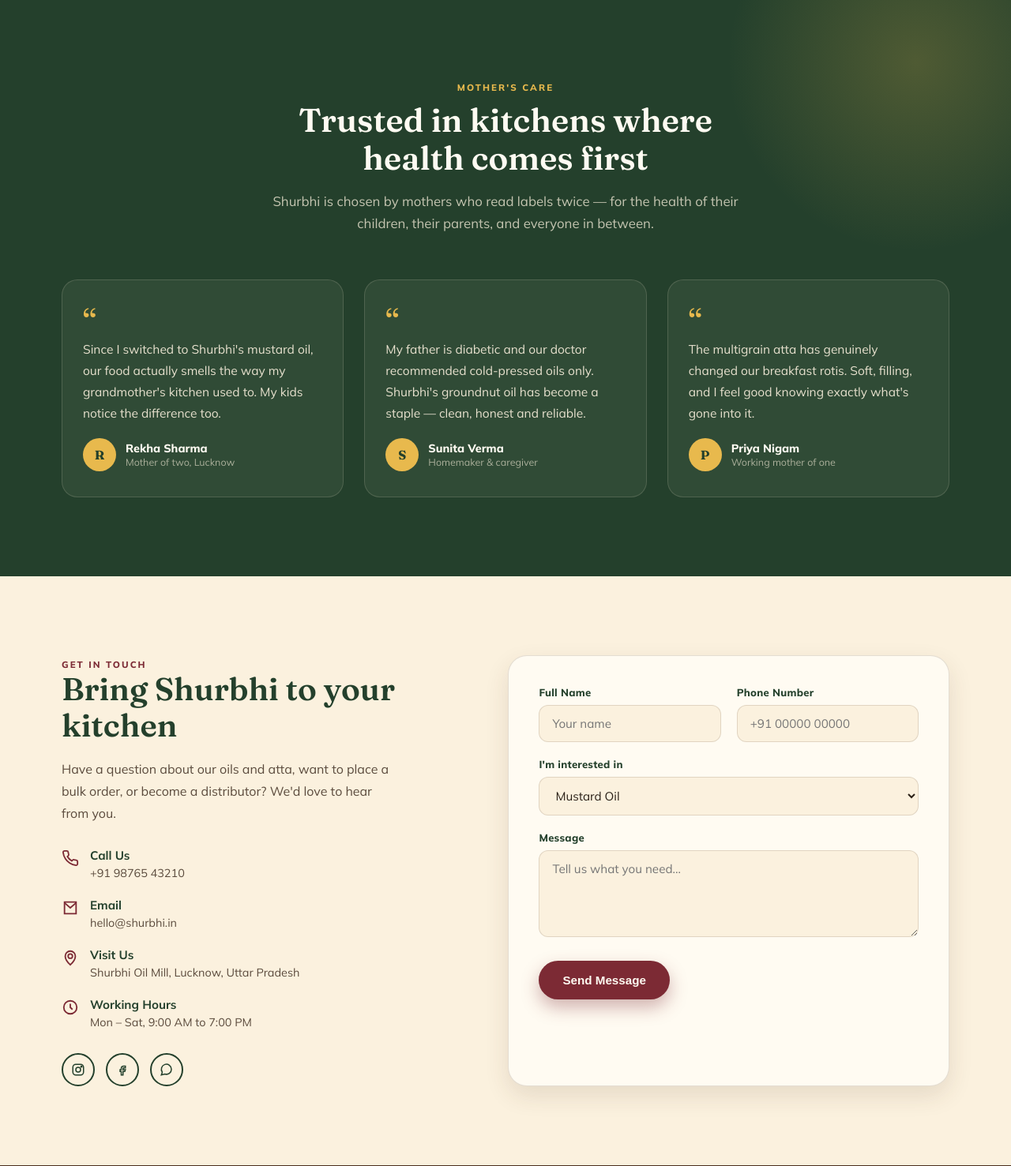
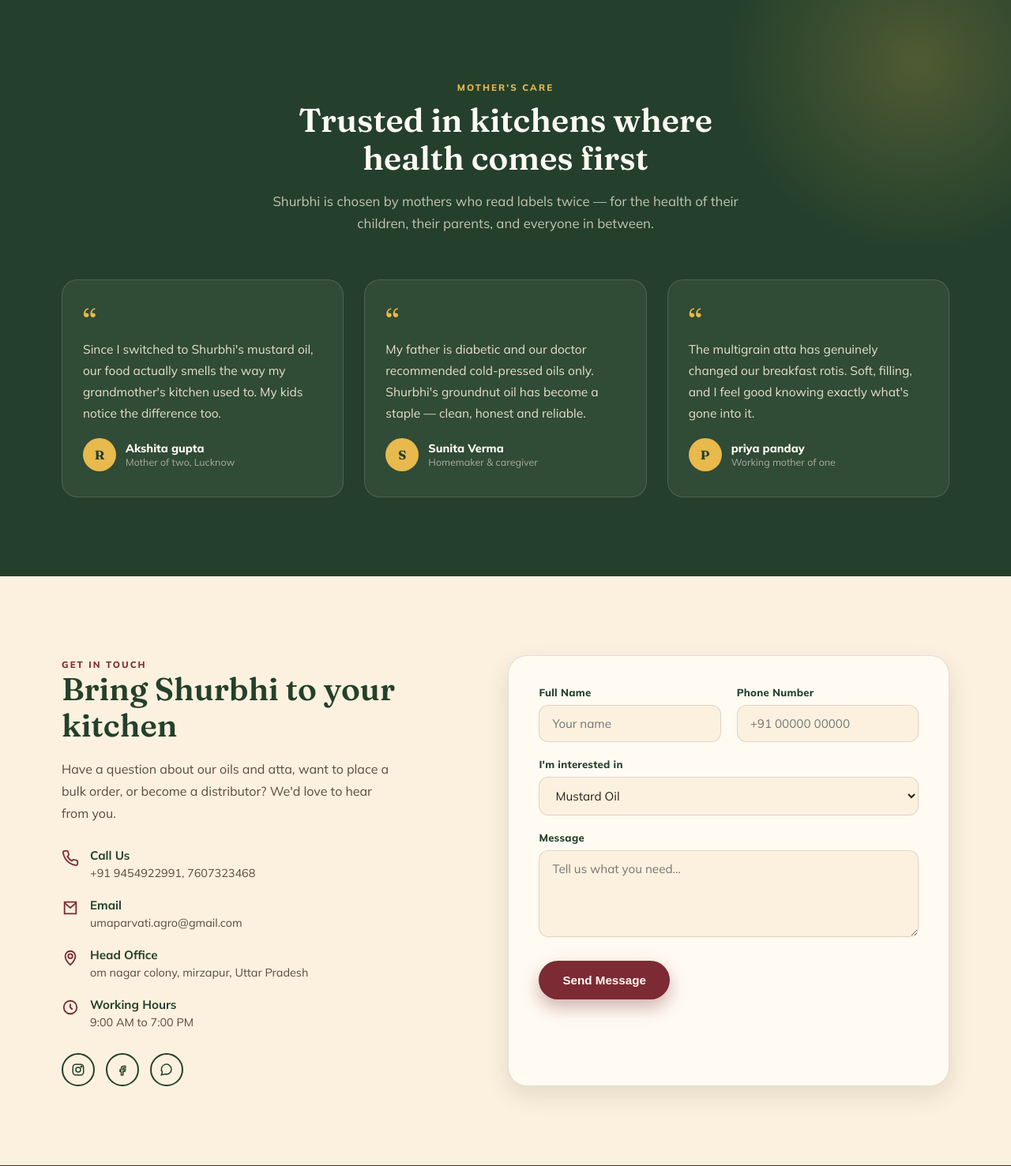
Before and after one commit to AmanGUPTA-bit/oil_farm, a Django app: template my_site/e_commerce/templates/index.html in a window 1280 px wide. Shown: the part 3616-5093 px from the top of the page at 79% size. Run offline with Django 5.2, Linux system fonts and the light colour scheme; the template is opened without the code that fills it, so the values that code supplies are empty.

Commit message:
change in html

```diff
--- a/my_site/e_commerce/templates/index.html
+++ b/my_site/e_commerce/templates/index.html
@@ -361,7 +361,7 @@
         <p class="body">Since I switched to Shurbhi's mustard oil, our food actually smells the way my grandmother's kitchen used to. My kids notice the difference too.</p>
         <div class="who">
           <div class="who-avatar">R</div>
-          <div><div class="who-name">Rekha Sharma</div><div class="who-role">Mother of two, Lucknow</div></div>
+          <div><div class="who-name">Akshita gupta</div><div class="who-role">Mother of two, Lucknow</div></div>
         </div>
       </div>
       <div class="testimonial">
@@ -377,7 +377,7 @@
         <p class="body">The multigrain atta has genuinely changed our breakfast rotis. Soft, filling, and I feel good knowing exactly what's gone into it.</p>
         <div class="who">
           <div class="who-avatar">P</div>
-          <div><div class="who-name">Priya Nigam</div><div class="who-role">Working mother of one</div></div>
+          <div><div class="who-name">priya panday</div><div class="who-role">Working mother of one</div></div>
         </div>
       </div>
     </div>
@@ -394,19 +394,19 @@
 
       <div class="info-line">
         <svg viewBox="0 0 24 24" fill="none" stroke="currentColor" stroke-width="2"><path d="M22 16.9v3a2 2 0 0 1-2.2 2 19.8 19.8 0 0 1-8.6-3.1 19.5 19.5 0 0 1-6-6A19.8 19.8 0 0 1 2.1 4.2 2 2 0 0 1 4.1 2h3a2 2 0 0 1 2 1.7c.1.9.3 1.8.6 2.7a2 2 0 0 1-.4 2.1L8 9.9a16 16 0 0 0 6 6l1.4-1.3a2 2 0 0 1 2.1-.4c.9.3 1.8.5 2.7.6a2 2 0 0 1 1.8 2Z"/></svg>
-        <div><strong>Call Us</strong><span>+91 98765 43210</span></div>
+        <div><strong>Call Us</strong><span>+91 9454922991, 7607323468</span></div>
       </div>
       <div class="info-line">
         <svg viewBox="0 0 24 24" fill="none" stroke="currentColor" stroke-width="2"><path d="M4 4h16v16H4z"/><path d="m4 5 8 7 8-7"/></svg>
-        <div><strong>Email</strong><span>hello@shurbhi.in</span></div>
+        <div><strong>Email</strong><span>umaparvati.agro@gmail.com</span></div>
       </div>
       <div class="info-line">
         <svg viewBox="0 0 24 24" fill="none" stroke="currentColor" stroke-width="2"><path d="M12 22s7-6.5 7-12a7 7 0 0 0-14 0c0 5.5 7 12 7 12z"/><circle cx="12" cy="10" r="3"/></svg>
-        <div><strong>Visit Us</strong><span>Shurbhi Oil Mill, Lucknow, Uttar Pradesh</span></div>
+        <div><strong>Head Office</strong><span>om nagar colony, mirzapur, Uttar Pradesh</span></div>
       </div>
       <div class="info-line">
         <svg viewBox="0 0 24 24" fill="none" stroke="currentColor" stroke-width="2"><circle cx="12" cy="12" r="9"/><path d="M12 7v5l3 3"/></svg>
-        <div><strong>Working Hours</strong><span>Mon – Sat, 9:00 AM to 7:00 PM</span></div>
+        <div><strong>Working Hours</strong><span> 9:00 AM to 7:00 PM</span></div>
       </div>
 
       <div class="social-row">
```
